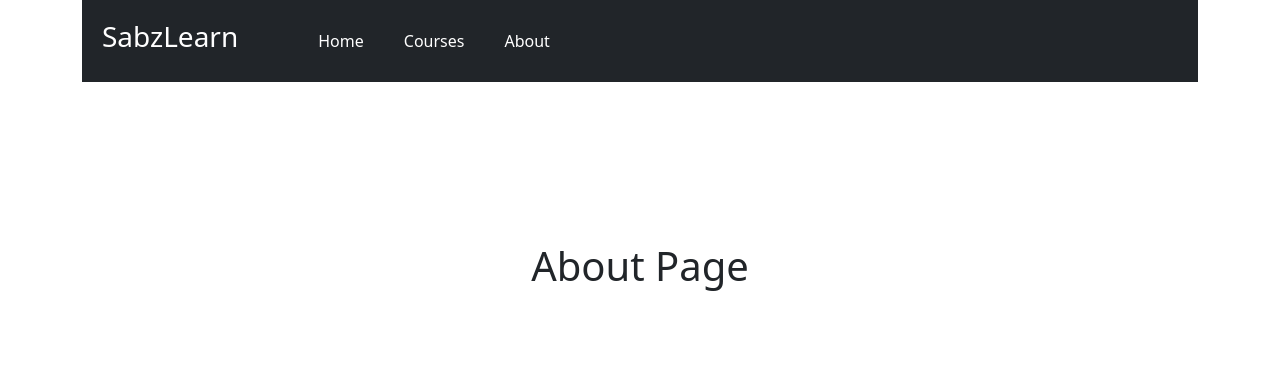
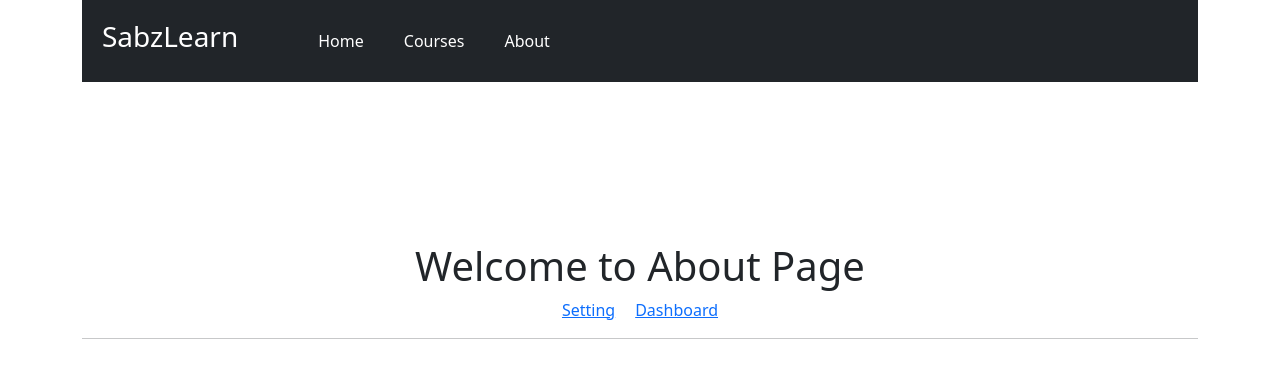
Before and after one commit to karimi7/mini-projects-of-javascript, a React (Vite) app in the folder react-projects/12-sabzlearn-project/: page /about in a window 1280 px wide. Shown: the top 378 px of the page. Built offline with nearby package versions, Linux system fonts and the light colour scheme.

Commit message:
12 - Sabzlearn Project: update

```diff
--- a/react-projects/12-sabzlearn-project/src/App.jsx
+++ b/react-projects/12-sabzlearn-project/src/App.jsx
@@ -3,7 +3,7 @@ import Header from './components/Header';
 import Courses from './components/Courses';
 import MainCourse from './components/MainCourse';
 import MainPage from './components/mainPage';
-import AboutPage from './components/AboutPage';
+import AboutPage from './components/About/AboutPage';
 
 export default function App() {
     return (
@@ -13,7 +13,7 @@ export default function App() {
                 <Route path="/" element={<MainPage />} />
                 <Route path="/courses" element={<Courses />} />
                 <Route path="/course/:courseID" element={<MainCourse />} />
-                <Route path="/about" element={<AboutPage />} />
+                <Route path="/about/*" element={<AboutPage />} />
             </Routes>
         </>
     );
--- /dev/null
+++ b/react-projects/12-sabzlearn-project/src/components/About/AboutPage.jsx
@@ -0,0 +1,43 @@
+import { Container } from 'react-bootstrap';
+import { Routes, Route, Link } from 'react-router';
+
+export default function AboutPage() {
+    return (
+        <>
+            <Container
+                style={{
+                    marginTop: '10rem',
+                }}
+            >
+                <h1 style={{ textAlign: 'center' }}>Welcome to About Page</h1>
+
+                <div
+                    style={{
+                        display: 'flex',
+                        justifyContent: 'center',
+                        gap: '20px',
+                    }}
+                >
+                    <Link to="setting">Setting</Link>
+                    <Link to="dashboard">Dashboard</Link>
+                </div>
+
+                <hr />
+
+                <Routes>
+                    <Route
+                        path="setting"
+                        element={<p style={{ textAlign: 'center' }}>Setting</p>}
+                    ></Route>
+
+                    <Route
+                        path="dashboard"
+                        element={
+                            <p style={{ textAlign: 'center' }}>dashboard</p>
+                        }
+                    ></Route>
+                </Routes>
+            </Container>
+        </>
+    );
+}
--- a/react-projects/12-sabzlearn-project/src/components/AboutPage.jsx
+++ /dev/null
@@ -1,17 +0,0 @@
-import { Container } from 'react-bootstrap';
-
-export default function AboutPage() {
-    return (
-        <>
-            <Container
-                style={{
-                    display: 'flex',
-                    justifyContent: 'center',
-                    marginTop: '10rem',
-                }}
-            >
-                <h1>About Page</h1>
-            </Container>
-        </>
-    );
-}
```
